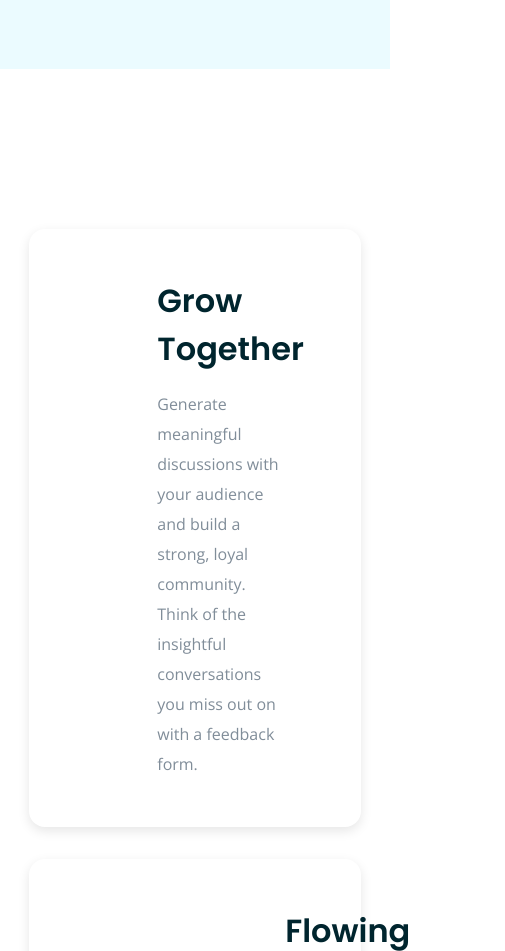
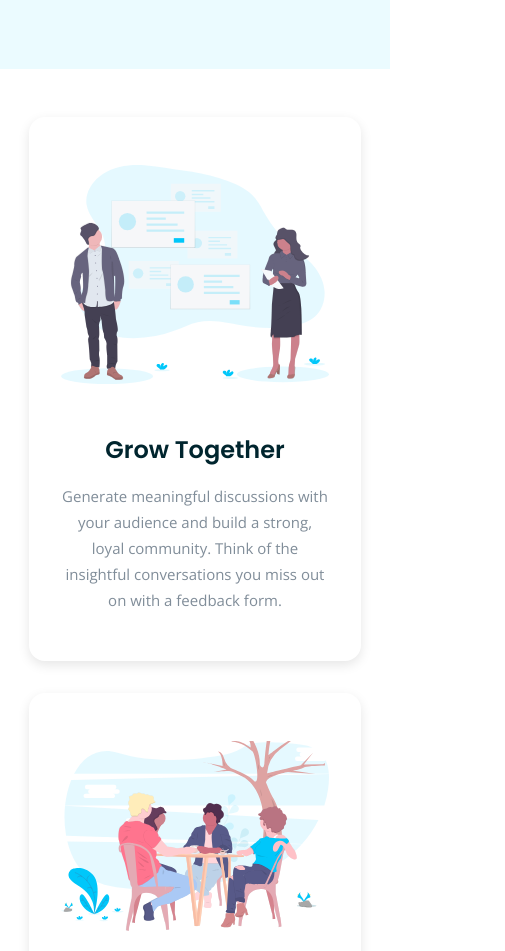
Before and after one commit to mahmud035/huddle-landing-page-frontEndMentor, a plain HTML site: page index.html in a window 390 px wide. Shown: the part 775-1726 px from the top of the page, 505 px wide, since content can reach past the window. Drawn offline with nearby package versions, Linux system fonts and the light colour scheme.

Commit message:
added media query for mobile devices

```diff
--- a/css/media-query.css
+++ b/css/media-query.css
@@ -61,4 +61,36 @@
     padding: 2.2rem 0 2.2rem;
     width: 100%;
   }
+
+  /* Main Section */
+  .main-container {
+    padding: 3rem 0;
+    text-align: center;
+  }
+
+  .main-container .card {
+    flex-direction: column;
+    gap: 3rem;
+    padding: 3rem 2rem;
+    margin-bottom: 2rem;
+  }
+
+  .card h2 {
+    font-size: 1.5rem;
+  }
+
+  .card p {
+    line-height: 26px;
+    font-size: 15px;
+  }
+
+  .card-1 p,
+  .card-3 p {
+    width: 100%;
+  }
+
+  .card-1 .card-text,
+  .card-3 .card-text {
+    order: 1;
+  }
 }
--- a/css/style.css
+++ b/css/style.css
@@ -155,12 +155,10 @@ nav a.nav-btn {
 }
 
 .main-container .card {
-  height: 100%;
   display: flex;
   justify-content: space-between;
   align-items: center;
   gap: 8rem;
-  /* padding: 3rem 2rem; */
   padding: 3rem 2rem 3rem 8rem;
   margin-bottom: 2rem;
   border-radius: 16px;
@@ -179,14 +177,6 @@ nav a.nav-btn {
   padding-top: 1rem;
 }
 
-.card-img {
-  height: 100%;
-}
-
-.card-img img {
-  max-height: 50%;
-}
-
 .card-1 p,
 .card-3 p {
   width: 90%;
```
